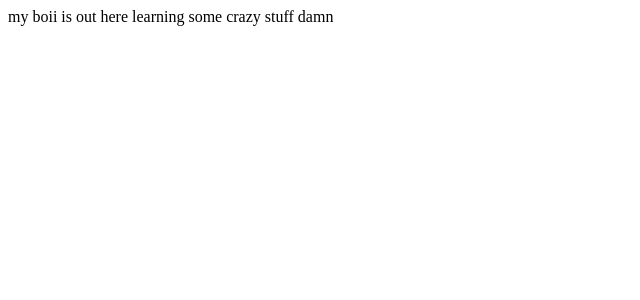
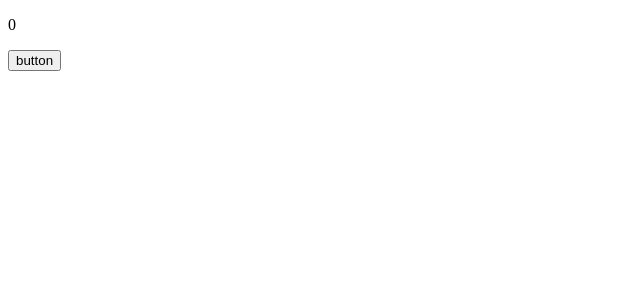
Before and after one commit to shivvang/Learning_React, a React app in the folder Setup React app via webpack/: page / in a window 1280 px wide. Shown: the top 300 px of the page, without its empty margins (0-640 px from the left). Built offline with nearby package versions, Linux system fonts and the light colour scheme.

Commit message:
learneduseState and ,(memo ,useCallback) basics of both , to manage state and optimize re-rendering; included insights on React Hooks, immutability, state batching, and the use of callback functions to persist previous state and prevent unnecessary function recreation.

```diff
--- a/Setup React app via webpack/src/App.js
+++ b/Setup React app via webpack/src/App.js
@@ -1,296 +1,188 @@
-// Difference Between Default Export and Named Export
-import React from "react";
+
+import React, { useCallback, useState } from "react";
 import Button from "./components/Button";
+// ### React Elements: What They Are and What They Do
+
+// - **React Element**:
+//   A React element is a plain JavaScript object that represents a UI component. It contains information about the type of element (like `div`, `h1`, or a custom component), its properties (`props`), and its children.
+
+// - **Immutable Nature**:
+//   Yes, React elements are **immutable**. Once created, they cannot be changed. Instead of modifying the existing element, React creates a new element whenever there are changes.
+
+// ### Why Immutability?
+
+// 1. **Predictability**: Immutable objects ensure the state or props don't change directly, leading to fewer bugs.
+// 2. **Performance Optimization**: React uses **reconciliation** and **Virtual DOM** to efficiently update the UI. By comparing the previous and new element trees (via `diffing`), React minimizes DOM updates.
+// 3. **Debugging Ease**: Immutable structures make it easier to track and debug changes over time.
+
+// ### What Happens When Changes Occur?
+
+// 1. **Recreation of React Elements**:
+//    - React doesn't modify elements in place. For any update (e.g., state/prop change), it creates a new element tree.
+//    - Example: If `props` change for a component, React generates a new element representing the updated UI.
+
+// 2. **Reconciliation Process**:
+//    - React compares the new and previous Virtual DOM trees.
+//    - Only the changed parts are updated in the actual DOM, making updates efficient.
+
+// 3. **Component Lifecycle**:
+//    - When changes trigger a new element, React determines if it needs to **re-render** the component or just update parts of the DOM.
+//    - Functional components re-execute the function body. Class components may run lifecycle methods like `shouldComponentUpdate` to control rendering.
+
+// ### Why is This Approach Beneficial?
+
+// 1. **Efficiency**: The Virtual DOM and diffing algorithm ensure React minimizes expensive DOM manipulations.
+// 2. **Consistency**: Immutable updates ensure a clear, unidirectional data flow, avoiding unexpected side effects.
+// 3. **Scalability**: Makes large applications easier to manage by maintaining predictable behavior.
+
+// ### Key Takeaways:
+// - React elements are **immutable** and **lightweight objects** that describe the UI.
+// - React handles updates by **recreating elements**, **comparing them (diffing)**, and **efficiently updating the real DOM**.
+// - This immutability and reconciliation process ensures performance, scalability, and a predictable development experience.
 
 
 
-// a comprehensive list of conditional rendering approaches in React, including those commonly used in production-level applications:
-
-// 1. Using if-else Statements
-// A straightforward approach when rendering based on conditions.
-
-// function App({ isLoggedIn }) {
-//   if (isLoggedIn) {
-//     return <h1>Welcome Back!</h1>;
-//   } else {
-//     return <h1>Please Log In.</h1>;
-//   }
-// }
-
-// 2. Using Ternary Operator
-// A concise way for simple conditions.
-
-// function App({ isLoggedIn }) {
-//   return (
-//     <div>
-//       {isLoggedIn ? <h1>Welcome Back!</h1> : <h1>Please Log In.</h1>}
-//     </div>
-//   );
-// }
-// 3. Using Logical && Operator
-// For rendering elements only when a condition is true.
-
-// function App({ hasAccess }) {
-//   return (
-//     <div>
-//       <h1>Dashboard</h1>
-//       {hasAccess && <button>Access Admin Panel</button>}
-//     </div>
-//   );
-// }
-// 4. Using switch Statements
-// Useful for multiple conditions with distinct outcomes.
-
-// function App({ status }) {
-//   switch (status) {
-//     case "loading":
-//       return <p>Loading...</p>;
-//     case "success":
-//       return <h1>Welcome!</h1>;
-//     case "error":
-//       return <p>Error loading data.</p>;
-//     default:
-//       return <p>Unknown state</p>;
-//   }
-// }
-// 5. Inline Conditional Rendering
-// Embedding logic directly inside JSX for one-off conditions.
-
-// function App({ items }) {
-//   return (
-//     <div>
-//       {items.length > 0 ? (
-//         <ul>{items.map((item) => <li key={item}>{item}</li>)}</ul>
-//       ) : (
-//         <p>No items found.</p>
-//       )}
-//     </div>
-//   );
-// }
-
-// 6. Using IIFE (Immediately Invoked Function Expression)
-// Good for complex conditions that don’t fit inline logic.
-
-// function App({ user }) {
-//   return (
-//     <div>
-//       {(() => {
-//         if (user.isAdmin) return <h1>Admin Dashboard</h1>;
-//         if (user.isGuest) return <h1>Guest Dashboard</h1>;
-//         return <h1>General Dashboard</h1>;
-//       })()}
-//     </div>
-//   );
-// }
-
-// 7. Conditional Rendering via Higher-Order Components (HOCs)
-// Encapsulate conditions into reusable components.
-
-// function withAdminAccess(Component) {
-//   return function (props) {
-//     return props.isAdmin ? <Component {...props} /> : <p>Access Denied</p>;
-//   };
-// }
-
-// const AdminPanel = withAdminAccess(() => <h1>Admin Panel</h1>);
-
-// // Usage: <AdminPanel isAdmin={true} />
 
 
+// React Hooks: What They Are and How They Work
 
-// Rendering a List of Items
+// What Are Hooks? Hooks are special functions introduced in React 16.8 that let you use state and lifecycle features in functional components
+//  without needing class components. Examples include useState, useEffect, useMemo, and useReducer.
 
-// Rendering a list of items is common in React applications. Here are the primary ways to achieve it:
+// What Hooks Do: Hooks allow components to "hook into" React's internals:
 
-// 1. Using map()
-// The map() method is the most common way to iterate over an array and render a list.
+// State Management: useState gives functional components a way to manage local state.
+// Side Effects: useEffect allows you to run code in response to lifecycle events like mounting, updating, or unmounting.
+// Performance Optimization: useMemo and useCallback help memoize values and functions to avoid unnecessary recalculations or re-renders.
 
-// const items = ["Apple", "Banana", "Cherry"];
 
-// function ItemList() {
-//   return (
-//     <ul>
-//       {items.map((item, index) => (
-//         <li key={index}>{item}</li>
-//       ))}
-//     </ul>
-//   );
+// How React Hooks Work Under the Hood
+
+// Hooks and Immutable React Elements:
+
+// React elements remain immutable, and hooks do not change this behavior.
+// When a component's state (via useState) or props update, React creates a new element for the component with the updated state or props.
+// This new element triggers the reconciliation process and updates the DOM efficiently.
+// Recreation and Persistence of State:
+
+// Hooks like useState persist values between renders by using an internal array within React's fiber tree.
+// Even though the component function re-runs on every render, the state values are preserved because React links the state to the component instance in the fiber.
+// Effect Execution:
+
+// With useEffect, React schedules the effect to run after rendering, ensuring the DOM updates are already applied.
+// Effects can depend on values (dependency array) and clean up old resources when dependencies change.
+
+
+// Is it True That Hooks Cause Components to Re-render?
+// Not exactly:
+
+// State Changes Cause Re-renders: Hooks like useState cause the component to re-render when the state value changes.
+// Props Changes Trigger Re-renders: If the parent component passes new props, the child re-renders.
+// Avoiding Unnecessary Re-renders:
+// Use React.memo to skip rendering if props haven't changed.
+// Use useCallback or useMemo to memoize functions or computations.
+
+//useState hook im here
+
+// useState in React: Deep Dive
+
+// What is useState?
+
+// useState is a React Hook that allows functional components to have stateful logic. It enables components to remember values between renders
+//  and triggers re-renders when the state updates.
+
+// Syntax
+
+// const [state, setState] = useState(initialValue); (always use state hooks at top level of your functional component ) (use this only for visual changes in screen or jsx)
+
+// state: The current value of the state.
+// setState: A function to update the state.
+// initialValue: The default state value (can be a primitive, object, or function).
+// Key Behaviors
+// Triggers Re-render:
+
+// Calling setState queues a re-render for the component.
+// React ensures the component's DOM is updated with the new state via the reconciliation process.
+// State Persistence:
+
+// State persists across re-renders but resets when the component unmounts.
+
+// Batching Updates:(very important)
+
+// React batches multiple setState calls in event handlers to optimize rendering.
+
+
+// Common Mistakes
+
+// Recreating State in Loops:
+
+// Avoid calling useState conditionally or in loops; it must always execute in the same order.
+
+// Using Functions in setState:
+
+// Use the functional form when the new state depends on the previous one:
+
+// setState((prevState) => prevState + 1);
+
+
+// Over-reliance on Derived State:
+
+// Don’t store derived state; compute it dynamically in JSX.
+
+//an example of how we would use it
+//  const App = ()=>{
+//  const [jobstatus,setJobStatus] = useState("you have to get job or internship")
+//    const hanldechanges = ()=>{
+//     setJobStatus("you will get something eventually be patient");
+//    }
+//     return (
+//         <div>
+//             <p>{jobstatus}</p>
+//             <button onClick={hanldechanges}>updates?</button>
+//         </div>
+//     )
 // }
 
 
-// 2. Using forEach() (Not Recommended)
-// Although you can use forEach(), it does not return a new array and requires manual handling for rendering.
-
-// const items = ["Apple", "Banana", "Cherry"];
-
-// function ItemList() {
-//   const listItems = [];
-//   items.forEach((item, index) => {
-//     listItems.push(<li key={index}>{item}</li>);
-//   });
-//   return <ul>{listItems}</ul>;
-// }
+//dp this when you have new state variable depending on previous state
 
 
-// 3. Using Conditional Rendering with Lists
-// You can render lists conditionally within JSX.
+//important things to note :-
 
-// const items = ["Apple", "Banana", "Cherry"];
-
-// function ItemList({ showItems }) {
-//   return (
-//     <div>
-//       {showItems && (
-//         <ul>
-//           {items.map((item, index) => (
-//             <li key={index}>{item}</li>
-//           ))}
-//         </ul>
-//       )}
-//     </div>
-//   );
-// }
+//using callback function of set state can help us get the idea of what was the previous state of the compoenent
+//so this state updates are asynchronous ,set of updates are batched and react doesnt wait for any updation(this is applicable for all the states)
+//so this state updation re creates the whole component and from  this we learn that state updation is costlier method and is not supposed to be taken lightly off
 
 
-// 4. Using reduce()
-// For more complex list structures, reduce() can be used.
+//key insights from here
 
-// const items = ["Apple", "Banana", "Cherry"];
+//external component used in this component is also rendered ,because as previously we learned that props ,and state variable changes re redner the component
+//that is the reason why Button.js is also re reendered and as well
 
-// function ItemList() {
-//   return (
-//     <ul>
-//       {items.reduce((acc, item, index) => {
-//         acc.push(<li key={index}>{item}</li>);
-//         return acc;
-//       }, [])}
-//     </ul>
-//   );
-// }
+//how to avoid this re render in Button.js
+// memo-> wont work as prop is changing each time ,//memo lets you skip the render whent is props are not changed(but props here did changed so didnt work out)
+//use callback ->useCallback will return a memoized version of the callback that only changes if one of the inputs has changed.
+
+//im going to be learning about both of this hooks in coming days
+const App = ()=>{
+    const [jobOffer,setJobOffer] = useState(0)
+    //what use callback does here is it avoid the recreation of this function handle changes
+    //before this react was recreating this function to share update now recreation is stopped
+      const hanldechanges =useCallback( ()=>{
+        console.log("before state update value", jobOffer);
+       setJobOffer((prev)=>{
+        console.log("previous state of this component",prev);
+        return prev+1;
+       })
+       console.log("after state update value", jobOffer);
+      },[])
+       return (
+           <div>
+               <p>{jobOffer}</p>
+               <Button onClick={hanldechanges}>how many job offers?</Button>
+           </div>
+       )
+   }
 
 
-// Importance of key Prop
-// The key prop is essential when rendering lists in React because it helps React identify which items in the list have changed, been added, or been removed. This optimization prevents unnecessary re-renders and improves performance.
-
-// Why key is Important?
-// Efficient DOM Updates: Keys allow React to keep track of elements, enabling efficient reordering, addition, or removal of list items.
-// Prevents Re-renders: Without keys, React re-renders all child components, leading to performance bottlenecks.
-// Error Prevention: Using key avoids warnings and errors in the console.
-
-// Best Practices for key Prop
-// Use unique IDs if available (e.g., database IDs).
-// Avoid using index as a key unless you are sure the list won’t change dynamically (e.g., no reordering or removal).
-// Example:
-
-// const items = [
-//   { id: 1, name: "Apple" },
-//   { id: 2, name: "Banana" },
-//   { id: 3, name: "Cherry" },
-// ];
-
-// function ItemList() {
-//   return (
-//     <ul>
-//       {items.map((item) => (
-//         <li key={item.id}>{item.name}</li>
-//       ))}
-//     </ul>
-//   );
-// }
-
-
-// Optimization Techniques for Rendering Lists
-// 1. Use Unique Keys
-// Ensure keys are unique and stable across renders. Avoid relying on indices for dynamic lists.
-
-// 2. Virtualization
-// For large lists, use libraries like React Virtualized or React Window to render only visible items.
-
-// import { FixedSizeList as List } from "react-window";
-
-// const items = Array.from({ length: 1000 }, (_, index) => `Item ${index + 1}`);
-
-// function VirtualizedList() {
-//   return (
-//     <List height={200} itemCount={items.length} itemSize={35} width={300}>
-//       {({ index, style }) => (
-//         <div style={style} key={index}>
-//           {items[index]}
-//         </div>
-//       )}
-//     </List>
-//   );
-// }
-
-
-// 3. Memoization
-// Use React.memo to prevent unnecessary re-renders of list items.
-
-// const ListItem = React.memo(({ item }) => {
-//   console.log("Rendering:", item);
-//   return <li>{item}</li>;
-// });
-
-// function ItemList({ items }) {
-//   return (
-//     <ul>
-//       {items.map((item) => (
-//         <ListItem key={item.id} item={item.name} />
-//       ))}
-//     </ul>
-//   );
-// }
-
-
-// 4. Pagination or Infinite Scroll
-// Render lists in chunks to reduce DOM load.
-
-// function PaginatedList({ items, pageSize }) {
-//   const [page, setPage] = React.useState(1);
-//   const paginatedItems = items.slice(0, page * pageSize);
-
-//   return (
-//     <div>
-//       <ul>
-//         {paginatedItems.map((item, index) => (
-//           <li key={index}>{item}</li>
-//         ))}
-//       </ul>
-//       <button onClick={() => setPage((prev) => prev + 1)}>Load More</button>
-//     </div>
-//   );
-// }
-
-
-// 5. Avoid Inline Functions
-// Define functions outside the component to avoid recreating them on each render.
-
-// function ItemList({ items }) {
-//   const renderItem = (item) => <li key={item.id}>{item.name}</li>;
-
-//   return <ul>{items.map(renderItem)}</ul>;
-// }
-
-
-// 6. Conditional Rendering with Skeleton Loaders
-
-// Use skeleton screens or placeholders to enhance user experience during data fetching.
-
-// function ItemList({ isLoading, items }) {
-//   return (
-//     <ul>
-//       {isLoading
-//         ? Array(5)
-//             .fill()
-//             .map((_, index) => <li key={index}>Loading...</li>)
-//         : items.map((item) => <li key={item.id}>{item.name}</li>)}
-//     </ul>
-//   );
-// }
-
- const App = ()=>{
-
-    return "my boii is out here learning some crazy stuff damn"
-}
-
 export default App;
--- a/Setup React app via webpack/src/components/Button.js
+++ b/Setup React app via webpack/src/components/Button.js
@@ -1,9 +1,12 @@
-import React from 'react'
+import React ,{memo}from 'react'
 
-const Button = () => {
+
+//memo lets you skip the render whent is props are not changed
+const Button = memo(({onClick}) => {
+  console.log("am i re rendered to when used in a component that has state button.jsx")
   return (
-    <button>button</button>
+    <button onClick={onClick}>button</button>
   )
-}
+})
 
 export default Button
```
